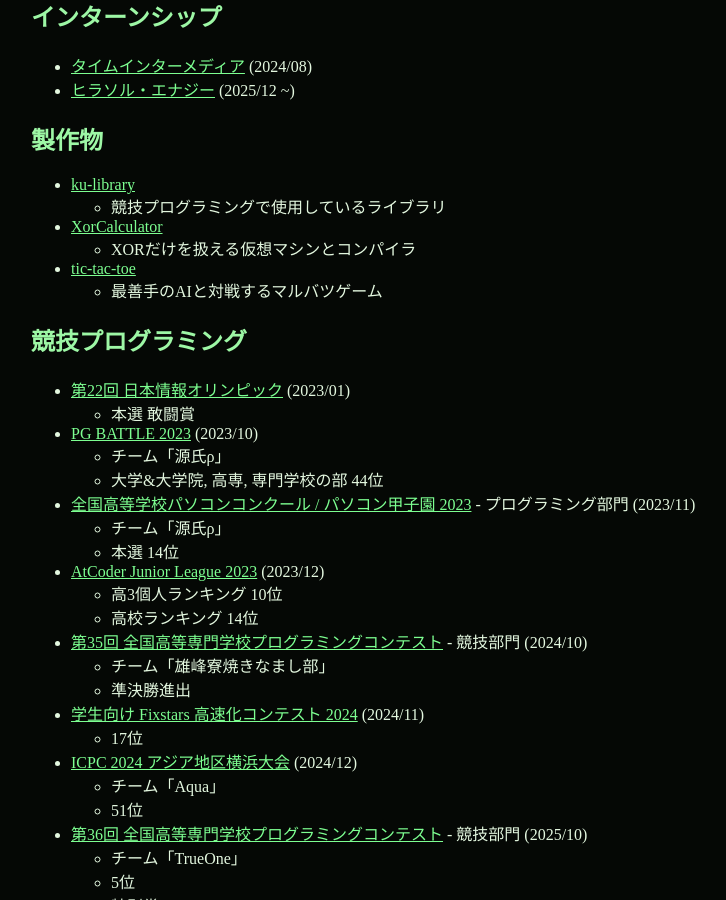
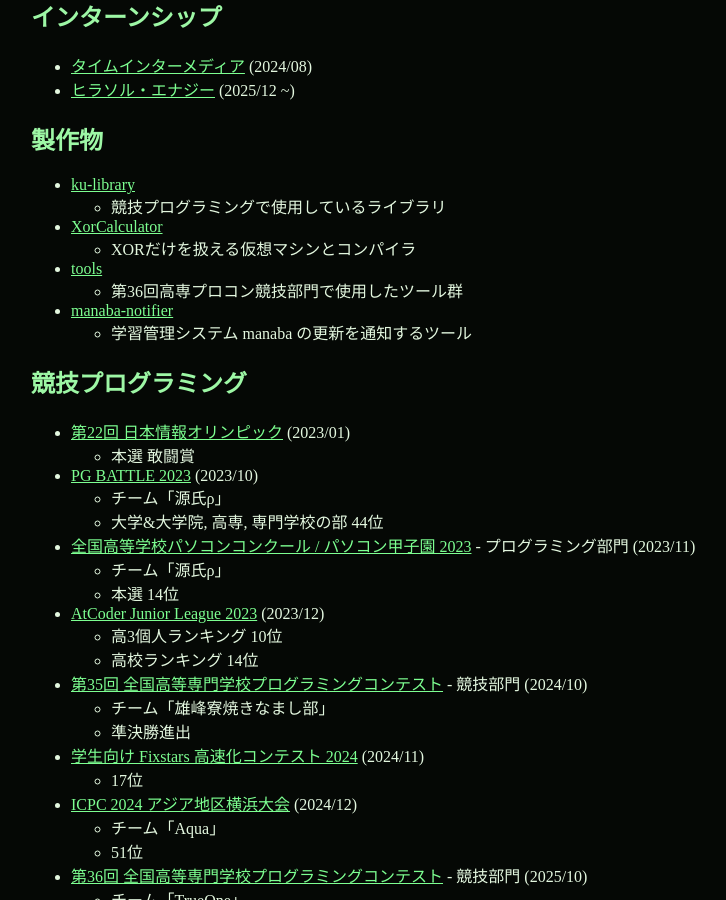
Before and after one commit to kogetsu0728/kogetsu0728.github.io, a Jekyll site: the page built from index.md, in a window 1280 px wide and 900 px high, scrolled down 898 px. Shown: the whole window, without its empty margins (229-955 px from the left). Built offline with Jekyll 4.4.1, drawn with Linux system fonts in a browser that asks for light colours.

Commit message:
feat: update portfolio works

```diff
--- a/index.md
+++ b/index.md
@@ -47,8 +47,10 @@
     - 競技プログラミングで使用しているライブラリ
 - [XorCalculator](https://github.com/kogetsu0728/XorCalculator)
     - XORだけを扱える仮想マシンとコンパイラ
-- [tic-tac-toe](https://kogetsu0728.github.io/tic-tac-toe)
-    - 最善手のAIと対戦するマルバツゲーム
+- [tools](https://github.com/procon36-nitkc/tools)
+    - 第36回高専プロコン競技部門で使用したツール群
+- [manaba-notifier](https://github.com/kogetsu0728/manaba-notifier)
+    - 学習管理システム manaba の更新を通知するツール
 
 ## 競技プログラミング
 - [第22回 日本情報オリンピック](https://www2.ioi-jp.org/joi/2022) (2023/01)
```
